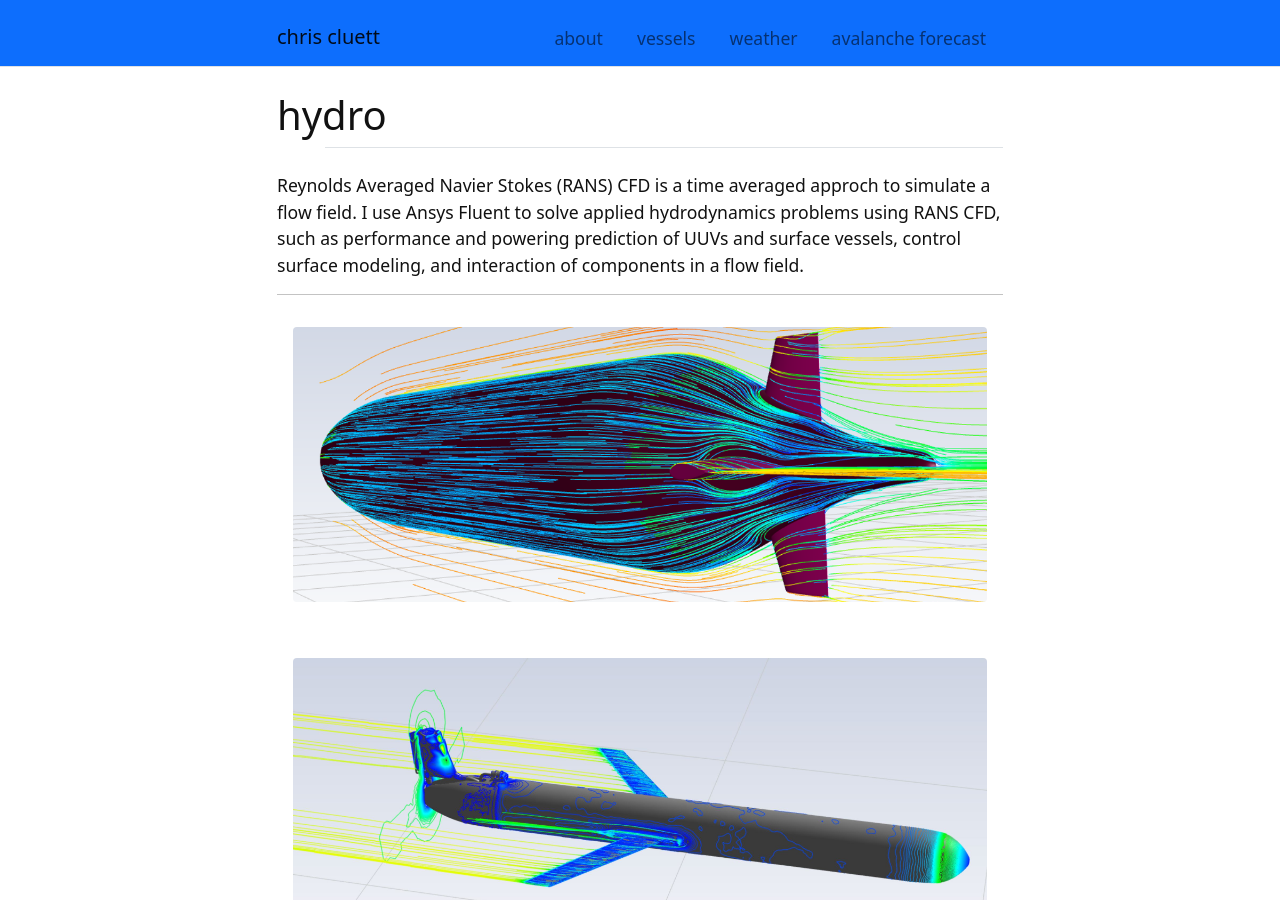
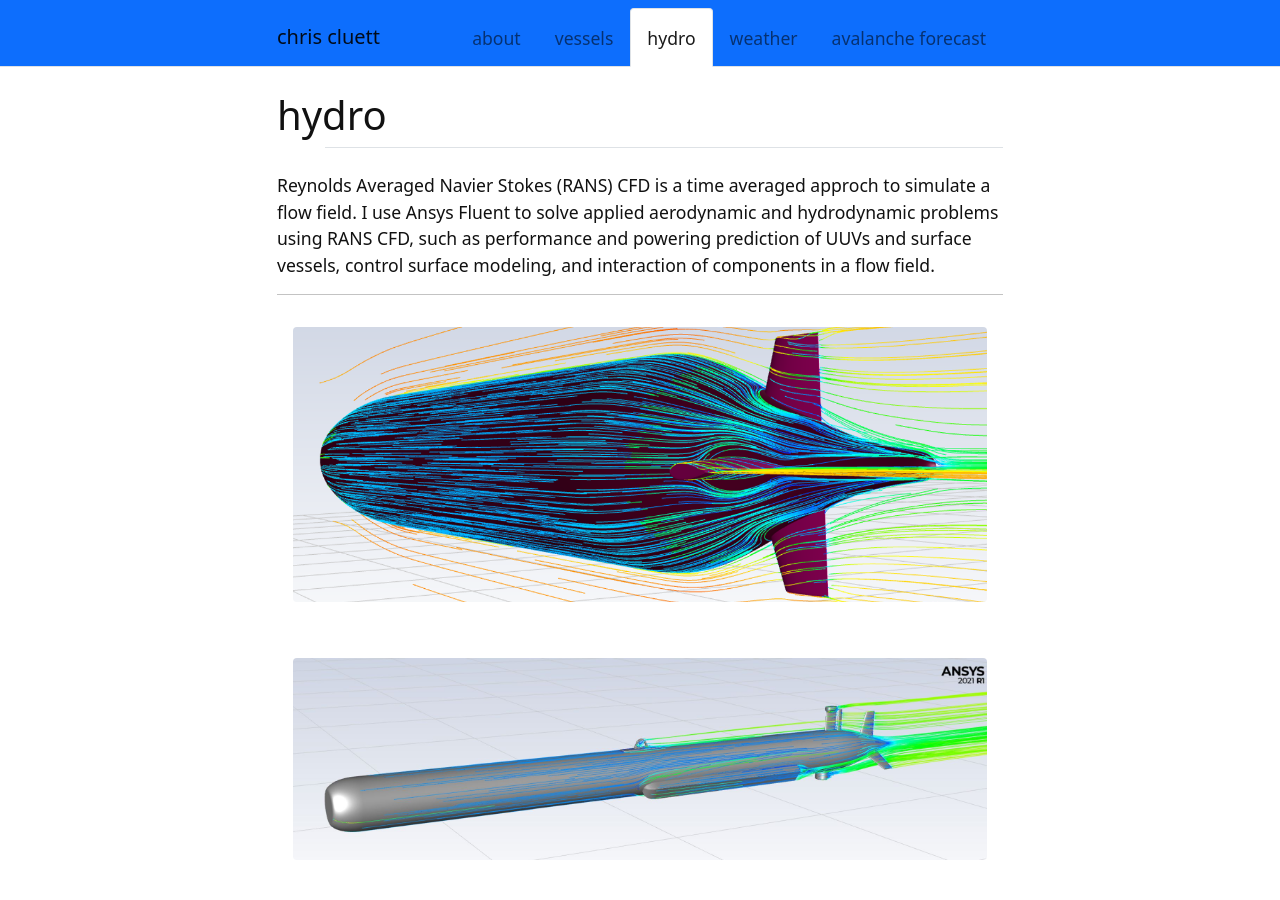
Before and after one commit to ccluett/website, a Jekyll site: the page built from content/2-hydro.md, in a window 1280 px wide and 900 px high. Built offline with Jekyll 4.4.1, drawn with Linux system fonts in a browser that asks for light colours; grey boxes are pictures that could not be loaded.

Commit message:
Update 2-hydro.md

```diff
--- a/content/2-hydro.md
+++ b/content/2-hydro.md
@@ -1,16 +1,20 @@
 ---
 title: hydro
-nav: false
+nav: true
 ---
 
-Reynolds Averaged Navier Stokes (RANS) CFD is a time averaged approch to simulate a flow field. I use Ansys Fluent to solve applied hydrodynamics problems using RANS CFD, such as performance and powering prediction of UUVs and surface vessels, control surface modeling, and interaction of components in a flow field.
+Reynolds Averaged Navier Stokes (RANS) CFD is a time averaged approch to simulate a flow field. I use Ansys Fluent to solve applied aerodynamic and hydrodynamic problems using RANS CFD, such as performance and powering prediction of UUVs and surface vessels, control surface modeling, and interaction of components in a flow field.
 
 ------
 
 {% include figure.html img="picture2.png" width="100%" %}
 
+{% include figure.html img="r3k-cfd.JPG" width="100%" %}
+
+{% include figure.html img="prop-cfd.JPG" width="100%" %}
+
 {% include figure.html img="slocum-glider.JPG" width="100%" %}
 
 {% include figure.html img="potsdam.png" width="100%" %}
 
-{% include figure.html img="turning.JPG" width="200%" %}
+{% include figure.html img="turning.JPG" width="100%" %}
```
